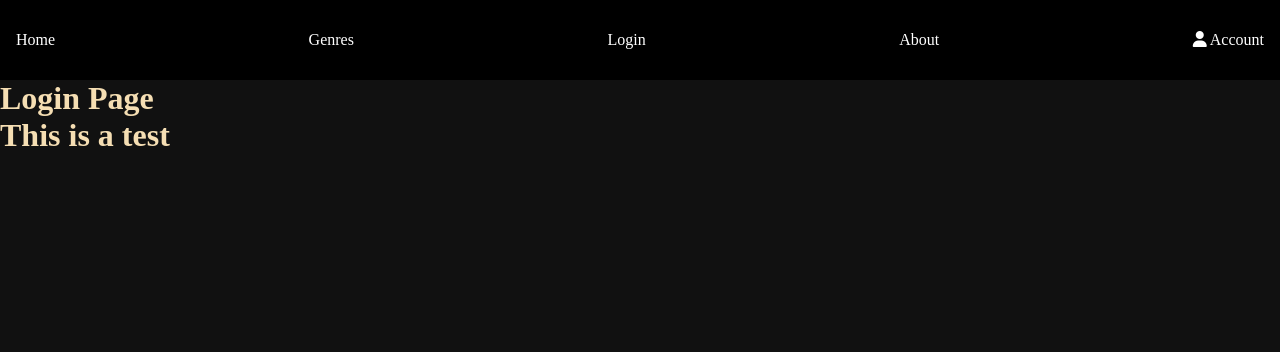
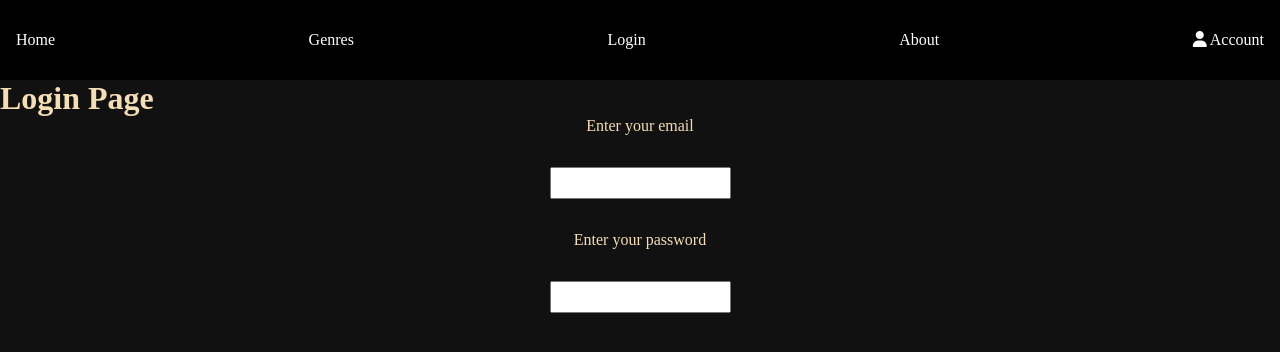
Before and after one commit to jaussems/IWatchThings, an Angular app: page /login in a window 1280 px wide. Shown: the top 352 px of the page. Built offline with nearby package versions, Linux system fonts and the light colour scheme; no server answers.

Commit message:
add intial basic form for login page, styling next

```diff
--- /dev/null
+++ b/src/app/components/loginform/loginform/loginform.component.html
@@ -0,0 +1,8 @@
+<div class="loginform">
+    <form class="loginform__form" [formGroup]="loginForm">
+        <label>Enter your email</label>
+        <input [formControl]="loginForm.controls.username" />
+        <label>Enter your password</label>
+        <input [formControl]="loginForm.controls.password"/>
+    </form>
+</div>
--- /dev/null
+++ b/src/app/components/loginform/loginform/loginform.component.scss
@@ -0,0 +1,23 @@
+.loginform {
+
+
+
+    input {
+        height: 2rem;
+
+        &:focus {
+            border: none;
+            background-color: orange;
+
+        }
+    }
+
+
+    &__form {
+        display: flex;
+        justify-content: center;
+        flex-direction: column;
+        align-items: center;
+        gap: 2rem;
+    }
+}
--- /dev/null
+++ b/src/app/components/loginform/loginform/loginform.component.ts
@@ -0,0 +1,31 @@
+import { Component, OnInit } from '@angular/core';
+import { FormControl, FormGroup, FormsModule, ReactiveFormsModule } from '@angular/forms';
+
+@Component({
+  selector: 'app-loginform',
+  standalone: true,
+  imports: [FormsModule, ReactiveFormsModule],
+  templateUrl: './loginform.component.html',
+  styleUrl: './loginform.component.scss'
+})
+export class LoginformComponent implements OnInit {
+loginForm = new FormGroup(
+  {
+  username:  new FormControl<string>(""),
+  password:  new FormControl<string>("")
+  }
+)
+
+ngOnInit(): void {
+  this.loginForm.controls.username.valueChanges.subscribe((inputValue) => {
+    console.log(`Username input value: ${inputValue}`)
+  })
+
+  this.loginForm.controls.password.valueChanges.subscribe((inputValue) => {
+    console.log(`Password input value: ${inputValue}`)
+  })
+
+}
+
+
+}
--- a/src/app/login/login.component.html
+++ b/src/app/login/login.component.html
@@ -1,6 +1,6 @@
 <main>
     <h1>Login Page</h1>
     <div class="login">
-        <h1>This is a test</h1>
+        <app-loginform></app-loginform>
     </div>
 </main>
--- a/src/app/login/login.component.ts
+++ b/src/app/login/login.component.ts
@@ -1,9 +1,10 @@
 import { Component } from '@angular/core';
+import { LoginformComponent } from '../components/loginform/loginform/loginform.component';
 
 @Component({
   selector: 'app-login',
   standalone: true,
-  imports: [],
+  imports: [LoginformComponent],
   templateUrl: './login.component.html',
   styleUrl: './login.component.scss'
 })
```
Also changed, not shown: 1 other file (tests, documents, lock files or other folders).
